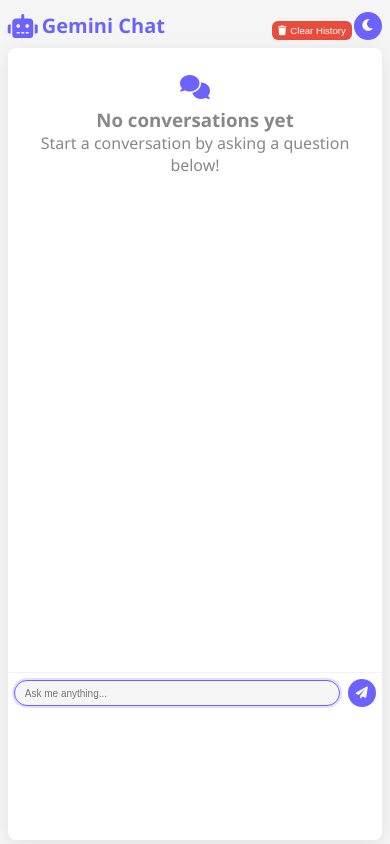
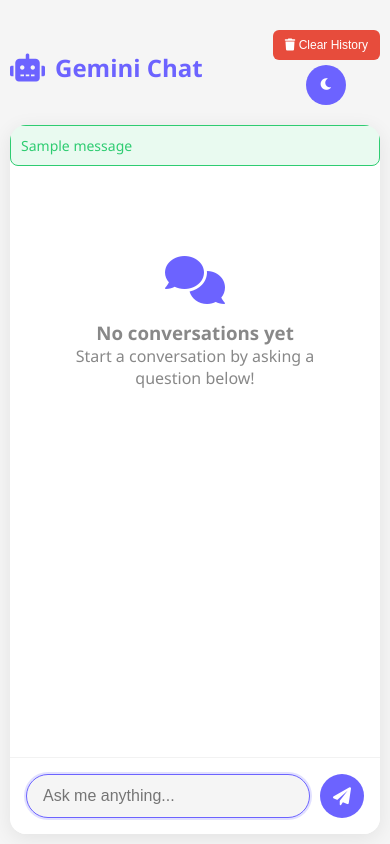
Before and after one commit to Shivambhatt2305/AI-chatbot, a Flask app: page / in a window 390 px wide. Run offline with Flask 3, Linux system fonts and the light colour scheme; one stand-in notice (Sample message) is shown; some libraries are stand-ins or nearby versions.

Commit message:
Update index.html

```diff
--- a/templates/index.html
+++ b/templates/index.html
@@ -50,9 +50,9 @@
         }
 
         .container {
-            max-width: 95%;
+            max-width: 900px;
             margin: 0 auto;
-            padding: clamp(0.5rem, 2vw, 1rem);
+            padding: 20px;
             width: 100%;
             flex-grow: 1;
             display: flex;
@@ -63,29 +63,26 @@
             display: flex;
             align-items: center;
             justify-content: space-between;
-            padding: clamp(0.5rem, 2vw, 1rem) 0;
-            flex-wrap: wrap;
-            gap: 0.5rem;
+            padding: 20px 0;
         }
 
         .app-title {
             display: flex;
             align-items: center;
-            gap: clamp(0.25rem, 1vw, 0.5rem);
-            font-size: clamp(1.25rem, 4vw, 1.75rem);
+            gap: 10px;
+            font-size: 24px;
             font-weight: 700;
             color: var(--primary-color);
         }
 
         .app-title i {
-            font-size: clamp(1.5rem, 5vw, 2rem);
+            font-size: 28px;
         }
 
         .header-controls {
             display: flex;
-            gap: clamp(0.25rem, 1vw, 0.5rem);
+            gap: 10px;
             align-items: center;
-            flex-wrap: wrap;
         }
 
         .clear-history-btn {
@@ -93,14 +90,11 @@
             color: white;
             border: none;
             border-radius: 6px;
-            padding: clamp(0.4rem, 1.5vw, 0.6rem) clamp(0.6rem, 2vw, 0.9rem);
+            padding: 8px 12px;
             cursor: pointer;
-            font-size: clamp(0.7rem, 2.5vw, 0.85rem);
+            font-size: 12px;
             transition: var(--transition);
             text-decoration: none;
-            display: flex;
-            align-items: center;
-            gap: 0.25rem;
         }
 
         .clear-history-btn:hover {
@@ -112,8 +106,8 @@
             color: white;
             border: none;
             border-radius: 50%;
-            width: clamp(2rem, 6vw, 2.5rem);
-            height: clamp(2rem, 6vw, 2.5rem);
+            width: 40px;
+            height: 40px;
             cursor: pointer;
             display: flex;
             align-items: center;
@@ -127,7 +121,7 @@
 
         .chat-container {
             background-color: var(--bg-color);
-            border-radius: clamp(0.5rem, 2vw, 1rem);
+            border-radius: 16px;
             box-shadow: var(--shadow);
             overflow: hidden;
             display: flex;
@@ -136,15 +130,15 @@
         }
 
         .chat-messages {
-            padding: clamp(0.5rem, 2vw, 1rem);
+            padding: 20px;
             overflow-y: auto;
             flex-grow: 1;
-            max-height: calc(100vh - 200px);
+            max-height: 600px;
         }
 
         .conversation-group {
-            margin-bottom: clamp(1rem, 3vw, 1.5rem);
-            padding-bottom: clamp(0.5rem, 2vw, 1rem);
+            margin-bottom: 30px;
+            padding-bottom: 20px;
             border-bottom: 1px solid rgba(0, 0, 0, 0.1);
         }
 
@@ -329,25 +315,22 @@
         }
 
         .input-container {
-            padding: clamp(0.5rem, 2vw, 1rem);
+            padding: 16px;
             background-color: var(--bg-color);
             border-top: 1px solid rgba(0, 0, 0, 0.05);
             display: flex;
             align-items: center;
-            flex-wrap: wrap;
-            gap: clamp(0.25rem, 1vw, 0.5rem);
         }
 
         .message-input {
             flex-grow: 1;
-            padding: clamp(0.5rem, 2vw, 0.75rem) clamp(0.75rem, 2.5vw, 1rem);
+            padding: 12px 16px;
             border: 1px solid #ddd;
-            border-radius: clamp(1rem, 3vw, 1.5rem);
-            font-size: clamp(0.75rem, 2.5vw, 0.9375rem);
+            border-radius: 24px;
+            font-size: 16px;
             background-color: var(--secondary-color);
             color: var(--text-color);
             transition: var(--transition);
-            min-width: 0;
         }
 
         .message-input:focus {
@@ -361,9 +344,9 @@
             color: white;
             border: none;
             border-radius: 50%;
-            width: clamp(2rem, 6vw, 2.75rem);
-            height: clamp(2rem, 6vw, 2.75rem);
-            margin-left: clamp(0.25rem, 1vw, 0.5rem);
+            width: 44px;
+            height: 44px;
+            margin-left: 10px;
             cursor: pointer;
             display: flex;
             align-items: center;
@@ -376,18 +359,18 @@
         }
 
         .send-button i {
-            font-size: clamp(0.875rem, 2.5vw, 1rem);
+            font-size: 18px;
         }
 
         .empty-state {
             text-align: center;
-            padding: clamp(1rem, 5vw, 2rem) clamp(0.5rem, 2vw, 1rem);
+            padding: 40px 20px;
             color: #888;
         }
 
         .empty-state i {
-            font-size: clamp(1.5rem, 6vw, 2.5rem);
-            margin-bottom: clamp(0.5rem, 2vw, 1rem);
+            font-size: 48px;
+            margin-bottom: 16px;
             color: var(--primary-color);
         }
 
@@ -406,91 +389,46 @@
             font-weight: 500;
         }
 
-        /* Responsive Adjustments */
-        @media (max-width: 1024px) {
-            .container {
-                max-width: 98%;
-                padding: clamp(0.25rem, 1.5vw, 0.5rem);
-            }
-            .chat-messages {
-                max-height: calc(100vh - 180px);
-            }
-            .message {
-                max-width: 92%;
-            }
+        /* Flash message styles */
+        .flash-messages {
+            margin-bottom: 20px;
+        }
+
+        .flash-message {
+            padding: 10px;
+            border-radius: 8px;
+            margin-bottom: 10px;
+            font-size: 14px;
+        }
+
+        .flash-message.success {
+            background-color: rgba(46, 204, 113, 0.1);
+            color: #2ecc71;
+            border: 1px solid #2ecc71;
+        }
+
+        .flash-message.error {
+            background-color: rgba(231, 76, 60, 0.1);
+            color: #e74c3c;
+            border: 1px solid #e74c3c;
+        }
+
+        .flash-message.info {
+            background-color: rgba(52, 152, 219, 0.1);
+            color: #3498db;
+            border: 1px solid #3498db;
         }
 
         @media (max-width: 768px) {
             .container {
-                padding: clamp(0.25rem, 1vw, 0.5rem);
+                padding: 10px;
+            }
+            .message {
+                max-width: 90%;
             }
             .header-controls {
                 flex-direction: column;
-                align-items: flex-end;
-            }
-            .chat-messages {
-                max-height: calc(100vh - 200px);
-            }
-            .message {
-                max-width: 95%;
-            }
-            .message-bubble {
-                padding: clamp(0.4rem, 1.5vw, 0.6rem) clamp(0.6rem, 2vw, 0.8rem);
-                font-size: clamp(0.7rem, 2vw, 0.875rem);
-            }
-            .solution-container {
-                padding: clamp(0.4rem, 1.5vw, 0.75rem);
-            }
-            .input-container {
-                padding: clamp(0.4rem, 1.5vw, 0.75rem);
-            }
-            .message-input {
-                padding: clamp(0.4rem, 1.5vw, 0.6rem) clamp(0.6rem, 2vw, 0.8rem);
-                font-size: clamp(0.7rem, 2vw, 0.875rem);
-            }
-            .send-button {
-                width: clamp(1.75rem, 5vw, 2.25rem);
-                height: clamp(1.75rem, 5vw, 2.25rem);
-            }
-        }
-
-        @media (max-width: 480px) {
-            .container {
-                padding: clamp(0.125rem, 1vw, 0.25rem);
-            }
-            .header-controls {
-                flex-direction: row;
-                justify-content: flex-end;
-                gap: clamp(0.125rem, 0.5vw, 0.25rem);
-            }
-            .clear-history-btn, .copy-button {
-                padding: clamp(0.25rem, 1vw, 0.4rem) clamp(0.4rem, 1.5vw, 0.6rem);
-                font-size: clamp(0.6rem, 2vw, 0.7rem);
-            }
-            .theme-toggle {
-                width: clamp(1.75rem, 5vw, 2rem);
-                height: clamp(1.75rem, 5vw, 2rem);
-            }
-            .chat-messages {
-                max-height: calc(100vh - 220px);
-            }
-            .message-bubble {
-                font-size: clamp(0.625rem, 1.8vw, 0.75rem);
-            }
-            .solution-content h1 { font-size: clamp(0.875rem, 3vw, 1rem); }
-            .solution-content h2 { font-size: clamp(0.75rem, 2.5vw, 0.875rem); }
-            .solution-content h3 { font-size: clamp(0.625rem, 2vw, 0.75rem); }
-            .solution-content {
-                font-size: clamp(0.625rem, 2vw, 0.75rem);
-            }
-            .solution-title {
-                font-size: clamp(0.75rem, 2.5vw, 0.875rem);
-            }
-            .message-input {
-                font-size: clamp(0.625rem, 2vw, 0.75rem);
-            }
-            .send-button i {
-                font-size: clamp(0.75rem, 2vw, 0.875rem);
+                gap: 5px;
             }
         }
     </style>
@@ -515,6 +453,17 @@
         </header>
 
         <div class="chat-container">
+            <!-- Flash messages -->
+            {% with messages = get_flashed_messages(with_categories=true) %}
+              {% if messages %}
+                <div class="flash-messages">
+                  {% for category, message in messages %}
+                    <div class="flash-message {{ category }}">{{ message }}</div>
+                  {% endfor %}
+                </div>
+              {% endif %}
+            {% endwith %}
+
             <div class="chat-messages" id="chatMessages">
                 {% if not chat_history %}
                 <div class="empty-state">
```
Also changed, not shown: other parts of templates/index.html (+35 -81 lines).
